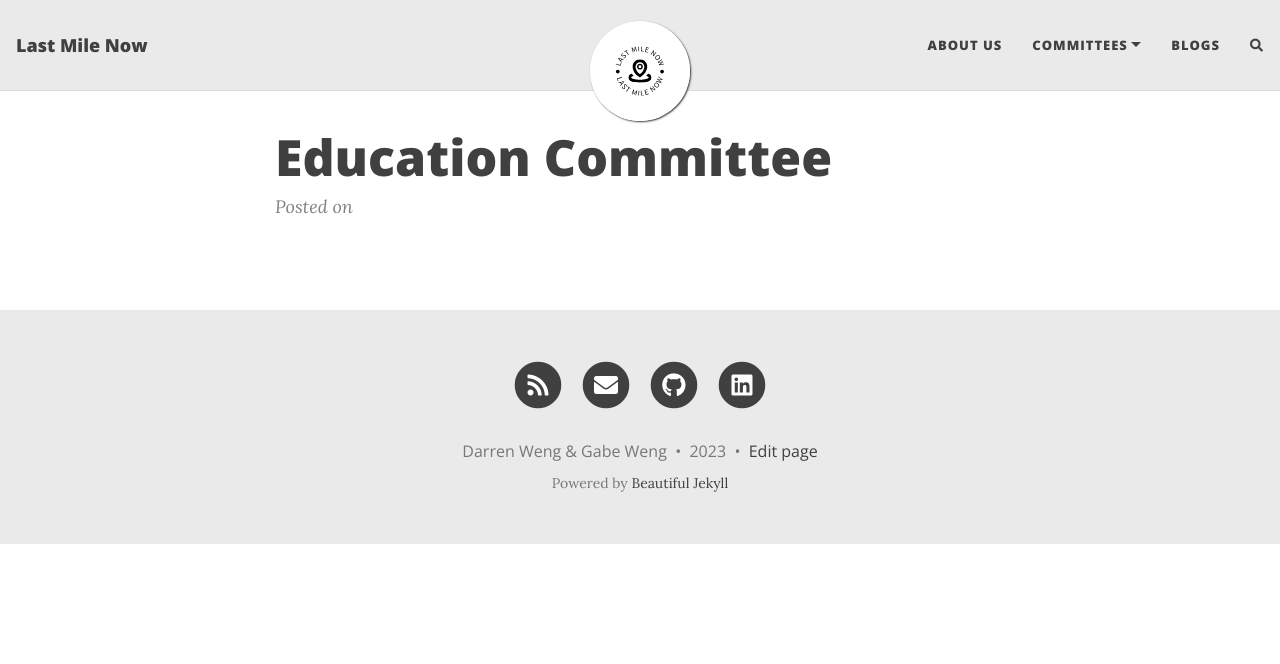
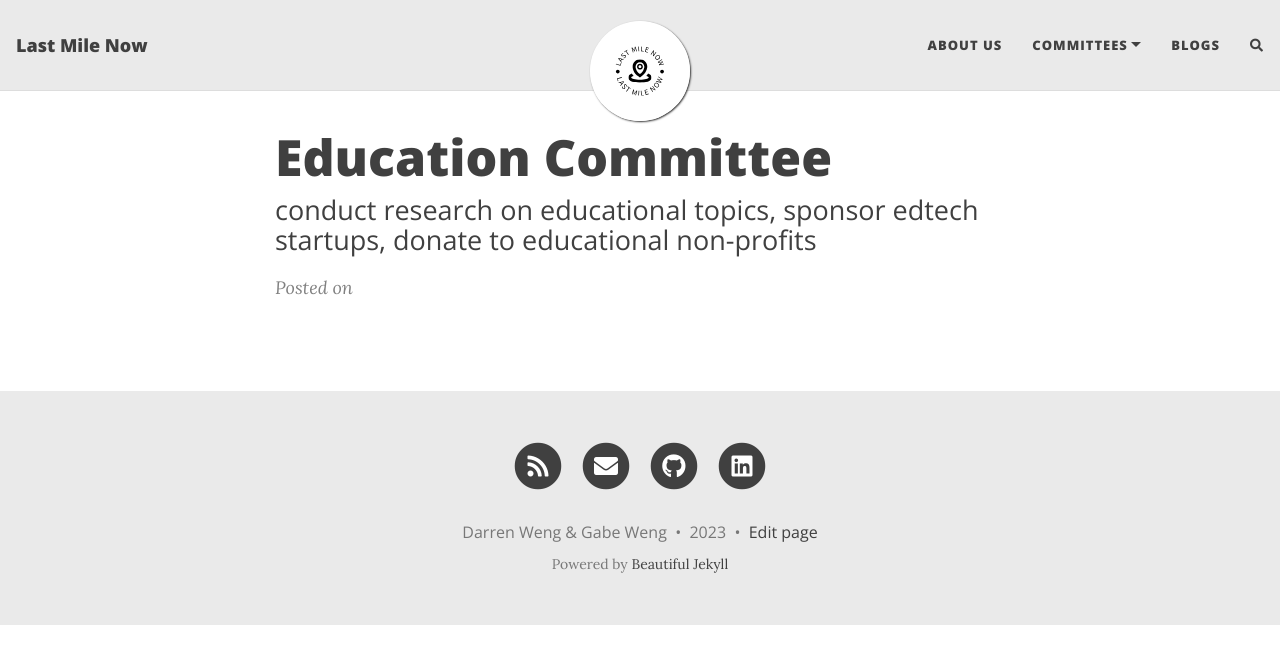
Before and after one commit to LastMileNow/lastmilenow.github.io, a Jekyll site: the page built from education.md, in a window 1280 px wide. Shown: the top 664 px of the page. Built offline with Jekyll 4.4.1, drawn with Linux system fonts in a browser that asks for light colours; nearby versions of some CDN libraries; comment, search, counter and statistics services are not loaded.

Commit message:
education

```diff
--- a/education.md
+++ b/education.md
@@ -1,6 +1,6 @@
 ---
 layout: post
 title: Education Committee
-subtitle:
+subtitle: conduct research on educational topics, sponsor edtech startups, donate to educational non-profits
 share-img:
 ---
```
